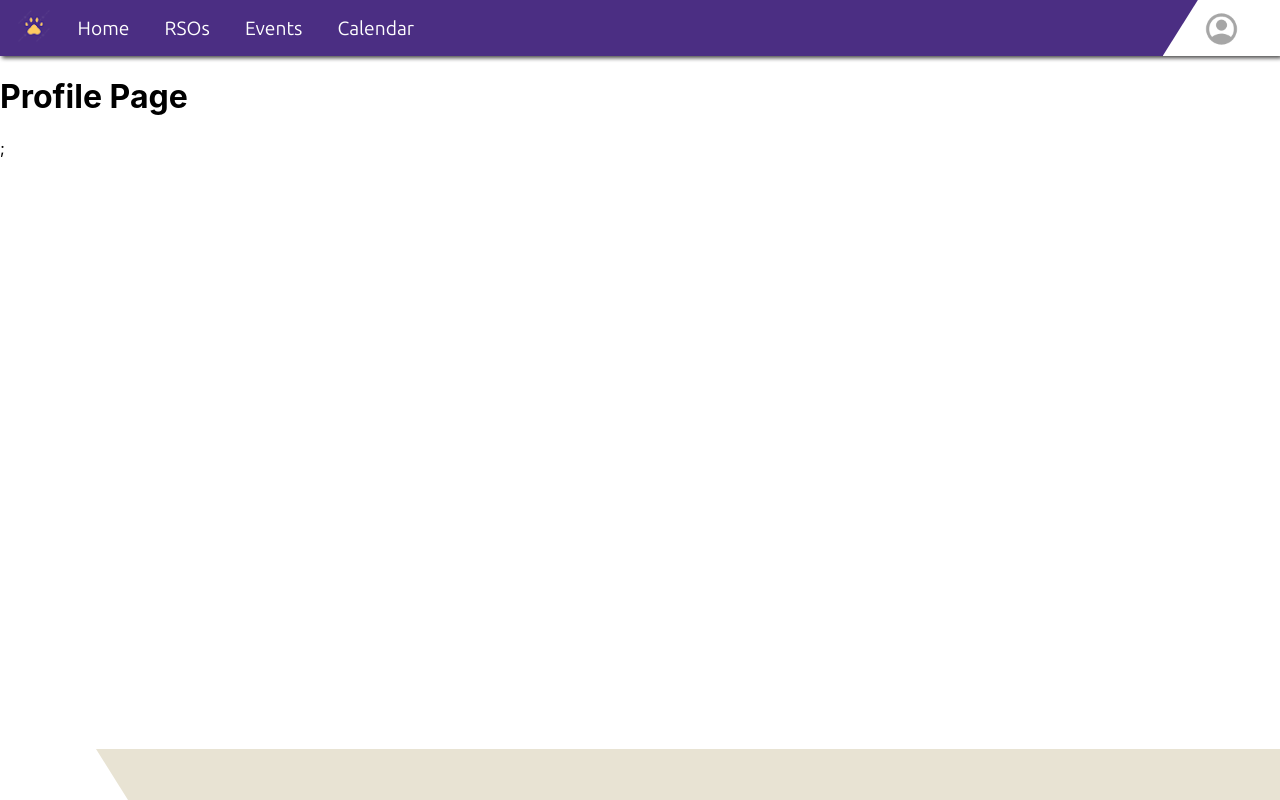
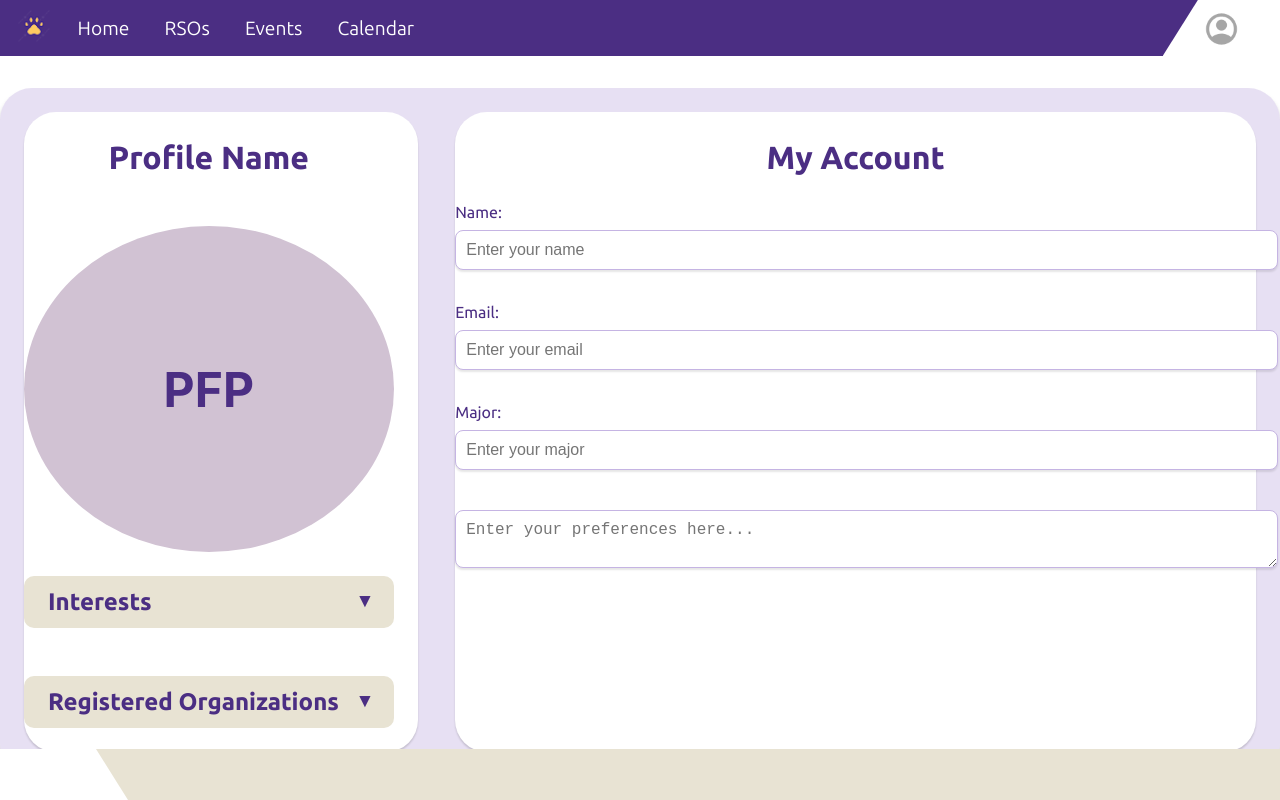
Before and after one commit to aelysha/huskyhive, a React (Create React App) app in the folder client/: page /Profile in a window 1280 px wide. Built offline with nearby package versions, Linux system fonts and the light colour scheme.

Commit message:
test commit

```diff
--- a/client/src/App.js
+++ b/client/src/App.js
@@ -1,30 +1,37 @@
-import React, { useEffect, useState } from 'react';
+import React from 'react';
 import { BrowserRouter as Router, Route, Routes } from 'react-router-dom';
 import SignIn from './Pages/SignIn/SignIn';
-
-
-import NavBar from './components/NavBar/NavBar.js'
-import Home from './Pages/Home/Home'
-import Profile from './Pages/Profile/Profile';
-import RSO from './Pages/RSO/RSO'
-import Event from './Pages/Event/Event'
-import Calendar from './Pages/Calendar/Calendar'
+import NavBar from './components/NavBar/NavBar.js';
+import Home from './Pages/Home/Home';
+import Profile from './Pages/Profile/Profile.js';
+import RSO from './Pages/RSO/RSO';
+import Event from './Pages/Event/Event';
+import Calendar from './Pages/Calendar/Calendar';
 import Footer from './components/Footer/Footer.js';
 
 // cd client, npm start
 function App(props) {
   return (
     <Router>
-      <NavBar />
-        <Routes>
+      <div className="app-container">
+        {/* Navbar (Header) */}
+        <NavBar />
+
+        {/* Main Content Area */}
+        <div className="main-content">
+          <Routes>
             <Route path="/" element={<Home />} />
             <Route path="RSO" element={<RSO />} />
             <Route path="Profile" element={<Profile />} />
             <Route path="Event" element={<Event />} />
+            <Route path="Calendar" element={<Calendar />} />
             <Route path="*" element={<Home />} />
-            <Route path="Calendar" element={<Calendar />} />
-        </Routes>
-      <Footer />
+          </Routes>
+        </div>
+
+        {/* Footer */}
+        <Footer />
+      </div>
     </Router>
   );
 }
--- a/client/src/Pages/Profile/Profile.css
+++ b/client/src/Pages/Profile/Profile.css
@@ -0,0 +1,167 @@
+.profile-setting {
+    position: relative;
+    width: 100%;
+    height: 100%;
+    background-color: #FFFFFF;
+    display: flex;
+    justify-content: center;
+    align-items: flex-start;
+    padding-top: 2em;
+  }
+
+  .outer-box {
+    position: relative;
+    width: 80em;
+    height: 40em;
+    background-color: #C5B4E369;
+    border-radius: 2em;
+    box-shadow: 0px 5px 5px rgba(0, 0, 0, 0.25);
+    display: flex;
+    justify-content: space-between;
+    padding: 1.5em;
+    z-index: 1;
+  }
+
+  .picture-view {
+    width: 30%;
+    display: flex;
+    flex-direction: column;
+    gap: 1.5em;
+    padding-right: 1.5em;
+    background-color: #FFFFFF;
+    border-radius: 2em;
+    box-shadow: 0px 2px 2px rgba(0, 0, 0, 0.15);
+  }
+
+  .profile-picture {
+    width: 100%;
+    height: 12em;
+    background-color: #D1C2D3;
+    border-radius: 50%;
+    display: flex;
+    justify-content: center;
+    align-items: center;
+    font-size: 3em;
+    font-weight: bold;
+    color: #4B2E83;
+  }
+
+  .edit-view {
+    width: 65%;
+    background-color: #FFFFFF;
+    border-radius: 2em;
+    box-shadow: 0px 2px 2px rgba(0, 0, 0, 0.15);
+  }
+
+  .profile-section {
+    margin-bottom: 1.5em;
+  }
+
+  .profile-section-header {
+    font-size: 24px;
+    font-family: 'Ubuntu', sans-serif;
+    font-weight: 600;
+    color: #4B2E83;
+    display: flex;
+    justify-content: space-between;
+    cursor: pointer;
+    padding: 0.5em 1em;
+    background-color: #E8E3D3;
+    border-radius: 10px;
+    transition: background-color 0.3s;
+  }
+
+  .profile-section-header:hover {
+    background-color: #D1C2D3;
+  }
+
+  .arrow {
+    transition: transform 0.3s;
+    font-size: 20px;
+  }
+
+  .arrow.open {
+    transform: rotate(180deg);
+  }
+
+  .profile-section-content {
+    padding: 1em;
+    background-color: #F9F9F9;
+    border-radius: 10px;
+    box-shadow: 0px 4px 4px rgba(0, 0, 0, 0.1);
+    margin-top: 1em;
+  }
+
+  .tag-list {
+    display: flex;
+    flex-wrap: wrap;
+    gap: 1em;
+  }
+
+  .tag {
+    padding: 0.5em 1em;
+    background-color: #E8E3D3;
+    border-radius: 12px;
+    font-size: 16px;
+    color: #4B2E83;
+    font-weight: 600;
+    box-shadow: 0px 2px 2px rgba(0, 0, 0, 0.1);
+  }
+
+  .add-tag {
+    background-color: #4B2E83;
+    color: #FFFFFF;
+    font-size: 20px;
+    border: none;
+    padding: 0.5em;
+    border-radius: 50%;
+    cursor: pointer;
+    display: inline-block;
+  }
+
+  .add-tag:hover {
+    background-color: #3a1e5f;
+  }
+
+  .add-interest-input {
+    margin-top: 1em;
+    padding: 0.5em;
+    font-size: 16px;
+    width: 100%;
+    border: 1px solid #C5B4E3;
+    border-radius: 10px;
+  }
+
+  .input-container {
+    width: 100%;
+    margin-bottom: 1.5em;
+  }
+
+  .input-container label {
+    font-size: 16px;
+    font-family: 'Ubuntu', sans-serif;
+    color: #4B2E83;
+  }
+
+  .input-field {
+    width: 100%;
+    padding: 10px;
+    margin: 0.5em 0;
+    font-size: 16px;
+    border-radius: 8px;
+    border: 1px solid #C5B4E3;
+    box-shadow: 0px 2px 2px rgba(0, 0, 0, 0.1);
+    outline: none;
+  }
+
+  .input-field:focus {
+    border-color: #4B2E83;
+  }
+
+  .panel-title {
+    font-size: 32px;
+    font-family: 'Ubuntu', sans-serif;
+    font-weight: 600;
+    color: #4B2E83;
+    text-align: center;
+  }
--- a/client/src/Pages/Profile/Profile.js
+++ b/client/src/Pages/Profile/Profile.js
@@ -1,7 +1,145 @@
-import React, { useState, useEffect } from 'react';
+import React, { useState } from 'react';
+import './Profile.css';
 
-function Profile(props) {
-    return <h1> Profile Page </h1>
+function Profile() {
+  const [profileName, setProfileName] = useState('');
+  const [email, setEmail] = useState('');
+  const [major, setMajor] = useState('');
+  const [interests, setInterests] = useState(['Coding', 'Music', 'Art']);
+  const [organizations, setOrganizations] = useState(['Tech Club', 'Music Society']);
+  const [newInterest, setNewInterest] = useState('');
+  const [isProfileOpen, setIsProfileOpen] = useState(false);
+  const [isDemographicsOpen, setIsDemographicsOpen] = useState(false);
+
+  const addInterest = () => {
+    if (newInterest.trim() !== '') {
+      setInterests([...interests, newInterest]);
+      setNewInterest('');
+    }
+  };
+
+  return (
+    <div className="profile-setting">
+      <div className="outer-box">
+        {/* Left Side for Profile Picture and Interests */}
+        <div className="picture-view">
+          <h2 className="panel-title">Profile Name</h2>
+          {/* Profile picture can be added here */}
+          <div className="profile-picture">PFP</div>
+          <div className="profile-section">
+            <div
+              className="profile-section-header"
+              onClick={() => setIsProfileOpen(!isProfileOpen)}
+            >
+              <span>Interests</span>
+              <span className={`arrow ${isProfileOpen ? 'open' : ''}`}>&#9662;</span>
+            </div>
+            {isProfileOpen && (
+              <div className="profile-section-content">
+                <div className="tag-list">
+                  {interests.map((interest, index) => (
+                    <span key={index} className="tag">
+                      {interest}
+                    </span>
+                  ))}
+                  {/* Dark Purple Button for Adding New Interest */}
+                  <button
+                    className="add-tag"
+                    onClick={addInterest}
+                  >
+                    +
+                  </button>
+                  <input
+                    type="text"
+                    value={newInterest}
+                    onChange={(e) => setNewInterest(e.target.value)}
+                    placeholder="Add interest"
+                    className="add-interest-input"
+                  />
+                </div>
+              </div>
+            )}
+          </div>
+
+          <div className="profile-section">
+            <div
+              className="profile-section-header"
+              onClick={() => setIsDemographicsOpen(!isDemographicsOpen)}
+            >
+              <span>Registered Organizations</span>
+              <span className={`arrow ${isDemographicsOpen ? 'open' : ''}`}>&#9662;</span>
+            </div>
+            {isDemographicsOpen && (
+              <div className="profile-section-content">
+                <div className="tag-list">
+                  {organizations.map((organization, index) => (
+                    <span key={index} className="tag">
+                      {organization}
+                    </span>
+                  ))}
+                </div>
+              </div>
+            )}
+          </div>
+        </div>
+
+        {/* Right Side for Form Fields */}
+        <div className="edit-view">
+          <h2 className="panel-title">My Account</h2>
+
+          {/* Profile Information Section with Text Input */}
+          <div className="form-section">
+            <div className="input-container">
+              <label htmlFor="name">Name:</label>
+              <input
+                id="name"
+                type="text"
+                value={profileName}
+                onChange={(e) => setProfileName(e.target.value)}
+                placeholder="Enter your name"
+                className="input-field"
+              />
+            </div>
+
+            <div className="input-container">
+              <label htmlFor="email">Email:</label>
+              <input
+                id="email"
+                type="email"
+                value={email}
+                onChange={(e) => setEmail(e.target.value)}
+                placeholder="Enter your email"
+                className="input-field"
+              />
+            </div>
+          </div>
+
+          {/* Demographics Section with Text Input */}
+          <div className="form-section">
+            <div className="input-container">
+              <label htmlFor="major">Major:</label>
+              <input
+                id="major"
+                type="text"
+                value={major}
+                onChange={(e) => setMajor(e.target.value)}
+                placeholder="Enter your major"
+                className="input-field"
+              />
+            </div>
+          </div>
+
+          {/* Preferences Section */}
+          <div className="form-section">
+            <textarea
+              placeholder="Enter your preferences here..."
+              className="input-field"
+            />
+          </div>
+        </div>
+      </div>
+    </div>
+  );
 }
 
 export default Profile;
```
